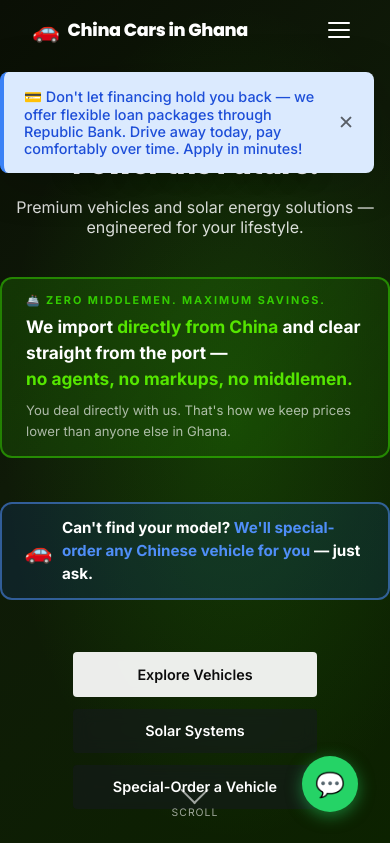
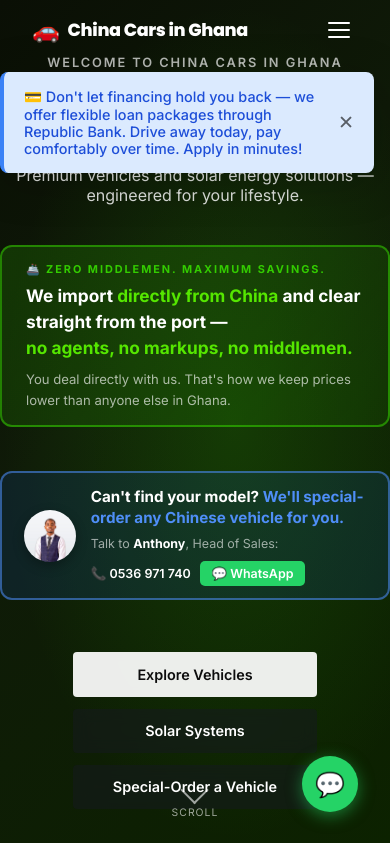
Before and after one commit to KofiBusia/Chinese-Vehicles, a Flask app: page / in a window 390 px wide. Shown: the top 843 px of the page. Run offline with Flask 3, Linux system fonts and the light colour scheme; data that the repository does not hold is empty.

Commit message:
Add Anthony's photo and direct contact to special-order CTAs
Customers asking about special orders had no named person to reach —
just a generic WhatsApp link. Adds Anthony Eduafo's photo, phone and
WhatsApp to both the hero callout and the full special-order section
so there's a real face and direct line for easy accessibility.

Co-Authored-By: Claude Sonnet 5 <noreply@anthropic.com>

```diff
--- a/templates/index.html
+++ b/templates/index.html
@@ -24,11 +24,18 @@
       </div>
     </div>
 
-    <div style="margin:0 0 1.75rem;display:inline-flex;align-items:center;gap:.6rem;background:rgba(26,86,219,.14);border:2px solid rgba(79,142,247,.55);border-radius:12px;padding:.8rem 1.4rem;max-width:560px;text-align:left;">
-      <span style="font-size:1.4rem;">🚗</span>
-      <span style="font-size:.95rem;font-weight:700;color:white;line-height:1.5;">
-        Can't find your model? <span style="color:#4f8ef7;">We'll special-order any Chinese vehicle for you</span> — just ask.
-      </span>
+    <div style="margin:0 0 1.75rem;display:flex;align-items:center;gap:.9rem;background:rgba(26,86,219,.14);border:2px solid rgba(79,142,247,.55);border-radius:12px;padding:.8rem 1.4rem;max-width:560px;text-align:left;">
+      <img src="{{ url_for('static', filename='img/anthony-eduafo.jpg') }}" alt="Anthony Eduafo — Head of Sales" style="width:52px;height:52px;border-radius:50%;object-fit:cover;object-position:top;flex-shrink:0;box-shadow:0 4px 12px rgba(0,0,0,.3);">
+      <div>
+        <div style="font-size:.95rem;font-weight:700;color:white;line-height:1.4;">
+          Can't find your model? <span style="color:#4f8ef7;">We'll special-order any Chinese vehicle for you.</span>
+        </div>
+        <div style="display:flex;align-items:center;gap:.6rem;margin-top:.5rem;flex-wrap:wrap;">
+          <span style="font-size:.78rem;color:rgba(255,255,255,.6);">Talk to <strong style="color:white;">Anthony</strong>, Head of Sales:</span>
+          <a href="tel:0536971740" style="font-size:.78rem;color:white;text-decoration:none;font-weight:600;">📞 0536 971 740</a>
+          <a href="https://wa.me/233536971740?text=Hi%2C%20I%27d%20like%20to%20place%20a%20special%20order%20for%20a%20Chinese%20vehicle." target="_blank" style="display:inline-flex;align-items:center;gap:.3rem;padding:.3rem .7rem;background:#25d366;color:white;border-radius:5px;font-weight:600;font-size:.78rem;text-decoration:none;">💬 WhatsApp</a>
+        </div>
+      </div>
     </div>
 
     <div class="hero-actions">
@@ -843,6 +850,19 @@ function calcPrint(){
     <p style="font-size:1.05rem;color:rgba(255,255,255,.65);max-width:600px;margin:0 auto 2rem;line-height:1.7;">
       Looking for a specific make, model, trim or colour that isn't in our current inventory? We import directly from China and can source almost any Chinese vehicle to your exact specification — just tell us what you're after and we'll get it for you.
     </p>
+
+    <div style="display:inline-flex;align-items:center;gap:1rem;background:rgba(255,255,255,.06);border:1px solid rgba(255,255,255,.15);border-radius:14px;padding:1.1rem 1.5rem;margin-bottom:2rem;text-align:left;">
+      <img src="{{ url_for('static', filename='img/anthony-eduafo.jpg') }}" alt="Anthony Eduafo — Head of Sales" style="width:64px;height:64px;border-radius:50%;object-fit:cover;object-position:top;flex-shrink:0;box-shadow:0 6px 16px rgba(0,0,0,.3);">
+      <div>
+        <div style="font-weight:700;color:white;font-size:1rem;">Anthony Eduafo</div>
+        <div style="font-size:.78rem;color:#4f8ef7;font-weight:700;text-transform:uppercase;letter-spacing:.04em;margin-bottom:.5rem;">Head of Sales</div>
+        <div style="display:flex;gap:.6rem;flex-wrap:wrap;">
+          <a href="tel:0536971740" style="display:inline-flex;align-items:center;gap:.35rem;padding:.4rem .8rem;background:rgba(255,255,255,.1);color:white;border-radius:6px;font-weight:600;font-size:.8rem;text-decoration:none;">📞 0536 971 740</a>
+          <a href="https://wa.me/233536971740?text=Hi%2C%20I%27d%20like%20to%20place%20a%20special%20order%20for%20a%20Chinese%20vehicle." target="_blank" style="display:inline-flex;align-items:center;gap:.35rem;padding:.4rem .8rem;background:#25d366;color:white;border-radius:6px;font-weight:600;font-size:.8rem;text-decoration:none;">💬 WhatsApp</a>
+        </div>
+      </div>
+    </div>
+
     <div style="display:flex;gap:1rem;justify-content:center;flex-wrap:wrap;">
       <a href="https://wa.me/233536971740?text=Hi%2C%20I%27d%20like%20to%20place%20a%20special%20order%20for%20a%20Chinese%20vehicle." target="_blank" style="display:inline-flex;align-items:center;gap:.5rem;padding:1rem 2rem;background:#25d366;color:white;border-radius:8px;font-weight:700;font-size:.95rem;text-decoration:none;">
         💬 Request a Special Order
```
